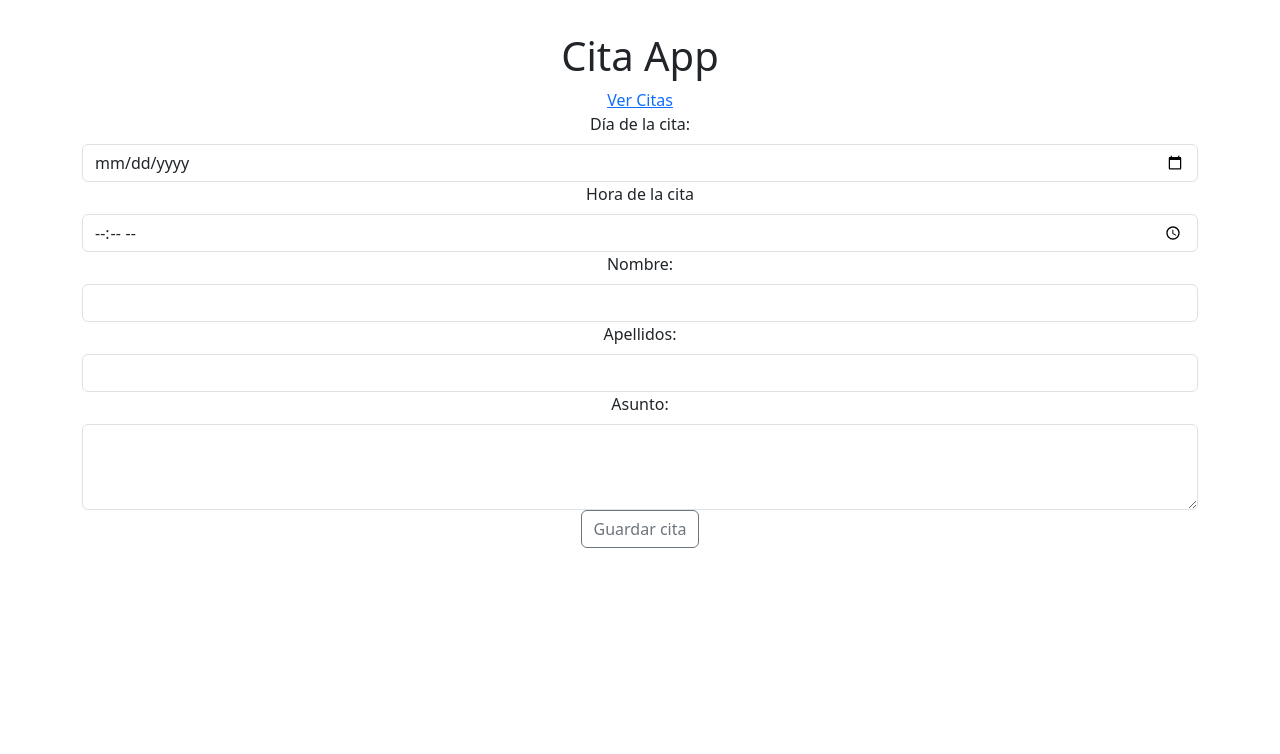
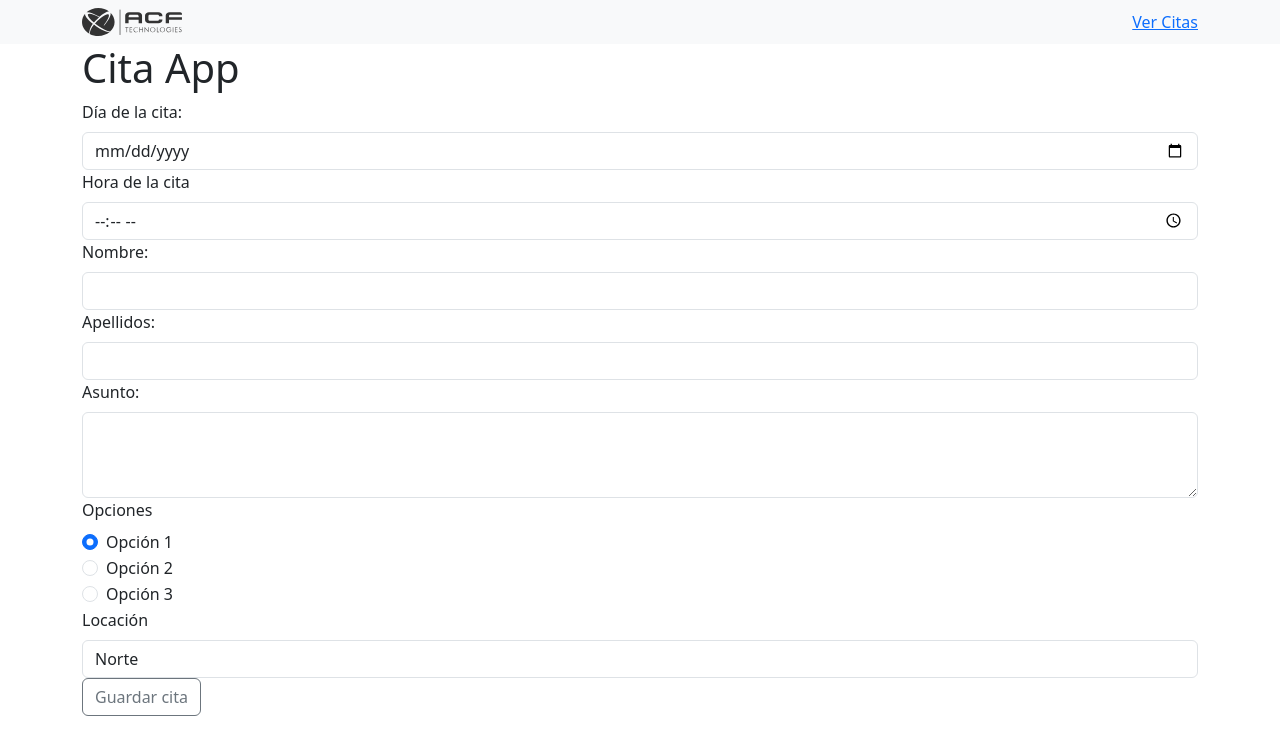
Before and after one commit to armandopbringas/app-ointment, a React (Vite) app: page / in a window 1280 px wide. Shown: the top 754 px of the page. Built offline with nearby package versions, Linux system fonts and the light colour scheme.

Commit message:
añadiendo detalles de funcionalidad: locacion, opciones de servicio y mejorando routing

```diff
--- a/src/app/App.jsx
+++ b/src/app/App.jsx
@@ -6,6 +6,7 @@ import AppointmentForm from '../components/DateForm/AppointmentForm';
 import ModalSucces from '../components/Modal/ModalSucces';
 import useAppointments from '../hooks/useAppointments';
 import useModal from '../hooks/useModal';
+import Layout from '../components/Layout/Layout';
 
 function App() {
   const { appointments, addAppointment, deleteAppointment } = useAppointments();
@@ -13,7 +14,8 @@ function App() {
 
   return (
     <Router>
-      <Container className="App" >
+      <Layout>
+        <Container>
           <h1>Cita App</h1>
             <Routes>
               <Route path="/" element={<AppointmentForm addAppointment={addAppointment} openModal={openModal} />} />
@@ -21,6 +23,7 @@ function App() {
             </Routes>
           <ModalSucces showModal={showModal} closeModal={closeModal} />
         </Container>
+      </Layout>
     </Router>
   )
 }
--- a/src/app/App.scss
+++ b/src/app/App.scss
@@ -1,4 +1,20 @@
 .App {
-  text-align: center;
-  margin-top: 2rem;
+  padding: 0 2rem;
+  max-width: 768px;
 }
+
+@media screen and (min-width: 1024px) {
+  .App {
+    padding: 0 4rem;
+  }
+}
+
+.App-container {
+  max-width: 768px;
+}
+
+@media screen and (min-width: 1536px) {
+  .App-container {
+    margin: 0 auto;
+  }
+}
--- a/src/components/DateForm/AppointmentForm.jsx
+++ b/src/components/DateForm/AppointmentForm.jsx
@@ -1,6 +1,5 @@
 import React, { useState } from 'react';
-import { NavLink } from 'react-router-dom'
-import { Form, Button, Alert } from 'react-bootstrap';
+import { Form, Button, Alert, Row, Col, FormCheck  } from 'react-bootstrap';
 import { useNavigate } from 'react-router-dom';
 
 function AppointmentForm({ addAppointment, openModal }) {
@@ -10,18 +9,20 @@ function AppointmentForm({ addAppointment, openModal }) {
   const [date, setDate] = useState('');
   const [time, setTime] = useState('');
   const [subject, setSubject] = useState('');
+  const [selectedOption, setSelectedOption] = useState('option1');
+  const [selectedLocation, setSelectedLocation] = useState('norte');
   const [showAlert, setShowAlert] = useState(false);
 
   const handleSubmit = (e) => {
     e.preventDefault();
 
-    if (!name || !lastName || !date || !time || !subject) {
+    if (!selectedOption || !name || !lastName || !date || !time || !subject || !selectedLocation) {
       setShowAlert(true);
       return;
     }
 
-    if (name && lastName && date && time && subject) {
-      const newAppointment = { name, lastName, date, time, subject };
+    if (selectedOption && name && lastName && date && time && subject && selectedLocation) {
+      const newAppointment = { selectedOption, name, lastName, date, time, subject, selectedLocation };
       addAppointment(newAppointment);
       openModal();
       setName('');
@@ -29,13 +30,14 @@ function AppointmentForm({ addAppointment, openModal }) {
       setDate('');
       setTime('');
       setSubject('');
+      setSelectedOption('option1');
+      setSelectedLocation('norte');
       navigate('/appointments');
     }
   };
 
   return (
     <Form onSubmit={handleSubmit}>
-      <NavLink to="/appointments" activeClassName="active-link">Ver Citas</NavLink>
       <Form.Group>
         <Form.Label>Día de la cita:</Form.Label>
         <Form.Control type="date" value={date} onChange={(e) => setDate(e.target.value)} />
@@ -61,6 +63,50 @@ function AppointmentForm({ addAppointment, openModal }) {
           onChange={(e) => setSubject(e.target.value)}
         />
       </Form.Group>
+      <Row>
+        <Col>
+          <Form.Group controlId="radioOptions">
+            <Form.Label>Opciones</Form.Label>
+            <div>
+              <FormCheck
+                type="radio"
+                id="option1"
+                name="radioOptions"
+                label="Opción 1"
+                checked={selectedOption === 'option1'}
+                onChange={() => setSelectedOption('option1')}
+              />
+              <FormCheck
+                type="radio"
+                id="option2"
+                name="radioOptions"
+                label="Opción 2"
+                checked={selectedOption === 'option2'}
+                onChange={() => setSelectedOption('option2')}
+              />
+              <FormCheck
+                type="radio"
+                id="option3"
+                name="radioOptions"
+                label="Opción 3"
+                checked={selectedOption === 'option3'}
+                onChange={() => setSelectedOption('option3')}
+              />
+            </div>
+          </Form.Group>
+        </Col>
+      </Row>
+      <Form.Label>Locación</Form.Label>
+        <Form.Control
+          as="select"
+          value={selectedLocation}
+          onChange={(e) => setSelectedLocation(e.target.value)}
+        >
+          <option value="norte">Norte</option>
+          <option value="sur">Sur</option>
+          <option value="este">Este</option>
+          <option value="oeste">Oeste</option>
+        </Form.Control>
       <Button variant="outline-secondary" type="submit">Guardar cita</Button>
       {showAlert && (
         <Alert variant="danger" onClose={() => setShowAlert(false)} dismissible>
--- a/src/components/DateList/AppointmentList.jsx
+++ b/src/components/DateList/AppointmentList.jsx
@@ -1,5 +1,4 @@
 import React, { useState } from 'react';
-import { NavLink } from 'react-router-dom';
 import { ListGroup, Button } from 'react-bootstrap';
 import ModalConfirm from '../ModalConfirm/ModalConfirm';
 
@@ -28,11 +27,13 @@ function AppointmentsList({ appointments, deleteAppointment }) {
         {appointments.map((appointment, index) => (
           <>
             <ListGroup.Item key={index}>
-                <p><strong>Fecha:</strong> {appointment.date}</p>
-                <p><strong>Nombre:</strong> {appointment.name}</p>
-                <p><strong>Nombre:</strong> {appointment.lastName}</p>
-                <p><strong>Hora:</strong> {appointment.time}</p>
-                <p><strong>Asunto:</strong> {appointment.subject}</p>
+              <p><strong>Opción:</strong> {appointment.selectedOption}</p>
+              <p><strong>Fecha:</strong> {appointment.date}</p>
+              <p><strong>Nombre:</strong> {appointment.name}</p>
+              <p><strong>Nombre:</strong> {appointment.lastName}</p>
+              <p><strong>Hora:</strong> {appointment.time}</p>
+              <p><strong>Asunto:</strong> {appointment.subject}</p>
+              <p><strong>Locación:</strong> {appointment.selectedLocation}</p>
             </ListGroup.Item>
             <Button variant="danger" onClick={() => openConfirmModal(index)}>
               Eliminar
@@ -45,7 +46,6 @@ function AppointmentsList({ appointments, deleteAppointment }) {
         onClose={closeConfirmModal}
         onConfirm={confirmDelete}
       />
-      <NavLink to="/" >Agendar otra cita</NavLink>
     </div>
   );
 }
--- /dev/null
+++ b/src/components/Layout/Layout.jsx
@@ -0,0 +1,15 @@
+import React from 'react';
+import HeaderNav from '../Nav/Nav';
+
+const Layout = ({ children }) => {
+  return (
+    <div className="layout">
+      <HeaderNav />
+      <main>
+        {children}
+      </main>
+    </div>
+  );
+}
+
+export default Layout;
--- /dev/null
+++ b/src/components/Nav/Nav.jsx
@@ -0,0 +1,23 @@
+import Container from 'react-bootstrap/Container';
+import { NavLink, useLocation } from 'react-router-dom';
+import Navbar from 'react-bootstrap/Navbar';
+import mainLog from '../../assets/logo.svg'
+
+const HeaderNav = () => {
+  const location = useLocation();
+
+  return (
+    <Navbar expand="lg" className="bg-body-tertiary">
+      <Container>
+        <img src={mainLog} alt="" width={100} />
+        {location.pathname === '/' ? (
+          <NavLink to="/appointments">Ver Citas</NavLink>
+        ) : (
+          <NavLink to="/" >Agendar otra cita</NavLink>
+        )}
+      </Container>
+    </Navbar>
+  );
+}
+
+export default HeaderNav;
```
Also changed, not shown: src/assets/logo.svg (added). Lines whose indentation alone changed are shown as unchanged.
